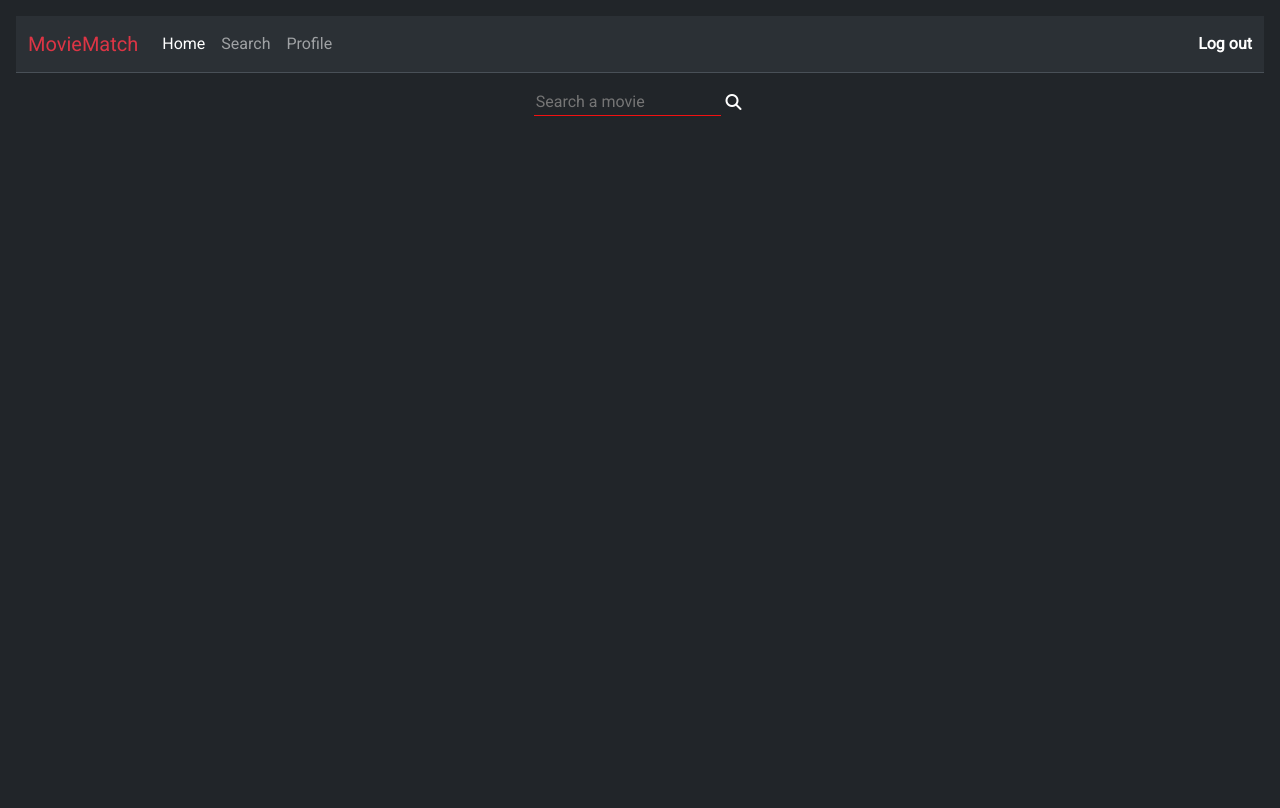
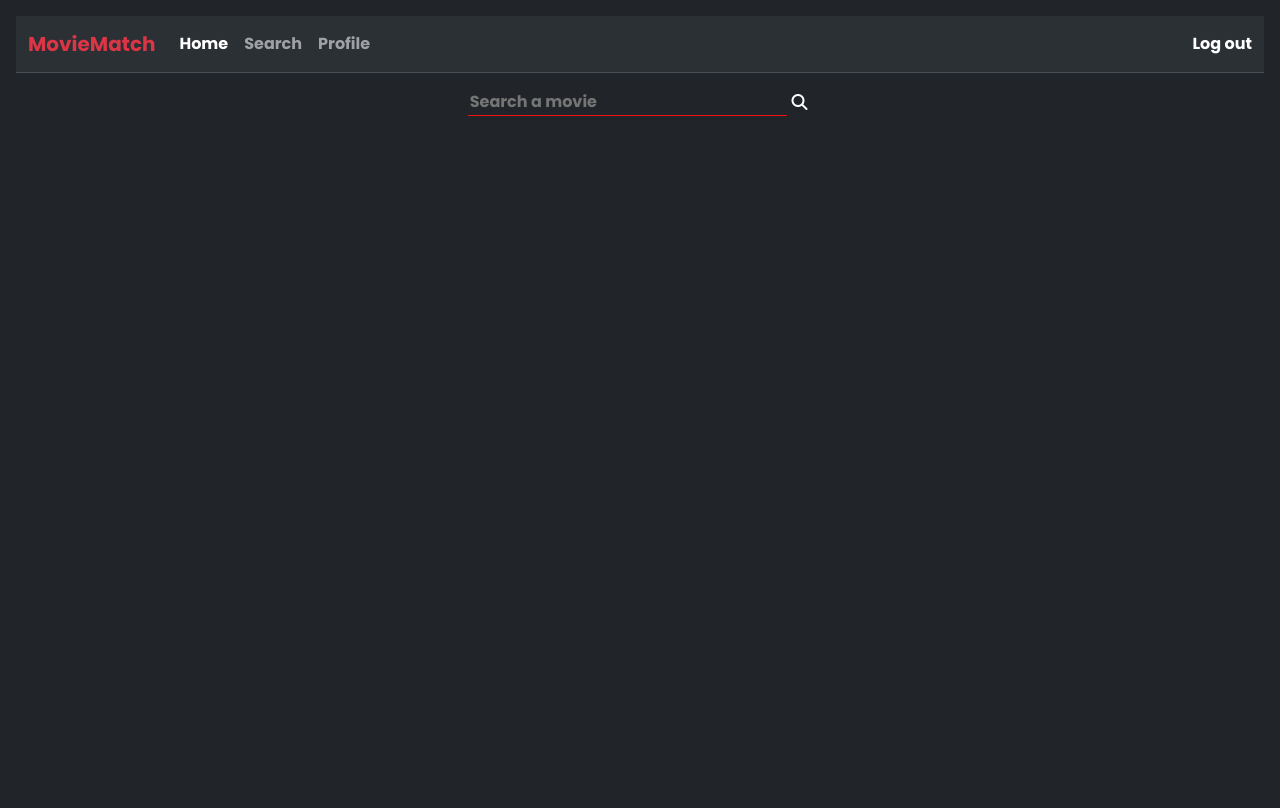
Before and after one commit to Osigelialex/MovieMatch, a Flask app: page /search in a window 1280 px wide. Run offline with Flask 3, Linux system fonts and the light colour scheme; the visitor is signed in with stand-in values (Sample User, id 1); some libraries are stand-ins or nearby versions.

Commit message:
Update layout.html
changed font

```diff
--- a/templates/layout.html
+++ b/templates/layout.html
@@ -7,9 +7,15 @@
   <link rel="stylesheet" href="../static/layout.css">
   <!--bootstrap-->
   <link href="https://cdn.jsdelivr.net/npm/bootstrap@5.3.0/dist/css/bootstrap.min.css" rel="stylesheet" integrity="sha384-9ndCyUaIbzAi2FUVXJi0CjmCapSmO7SnpJef0486qhLnuZ2cdeRhO02iuK6FUUVM" crossorigin="anonymous">
-  <link rel="stylesheet" href="https://fonts.googleapis.com/css?family=Roboto">
   <!--custom css link-->
   {% block styles %}{% endblock %}
+<style>
+@import url('https://fonts.googleapis.com/css2?family=Poppins:wght@700&display=swap');
+
+ * {
+     font-family: 'Poppins', system-ui;
+ }
+</style>
 </head>
 <body class="p-3 mb-2 bg-dark text-white">
   <header>
```
